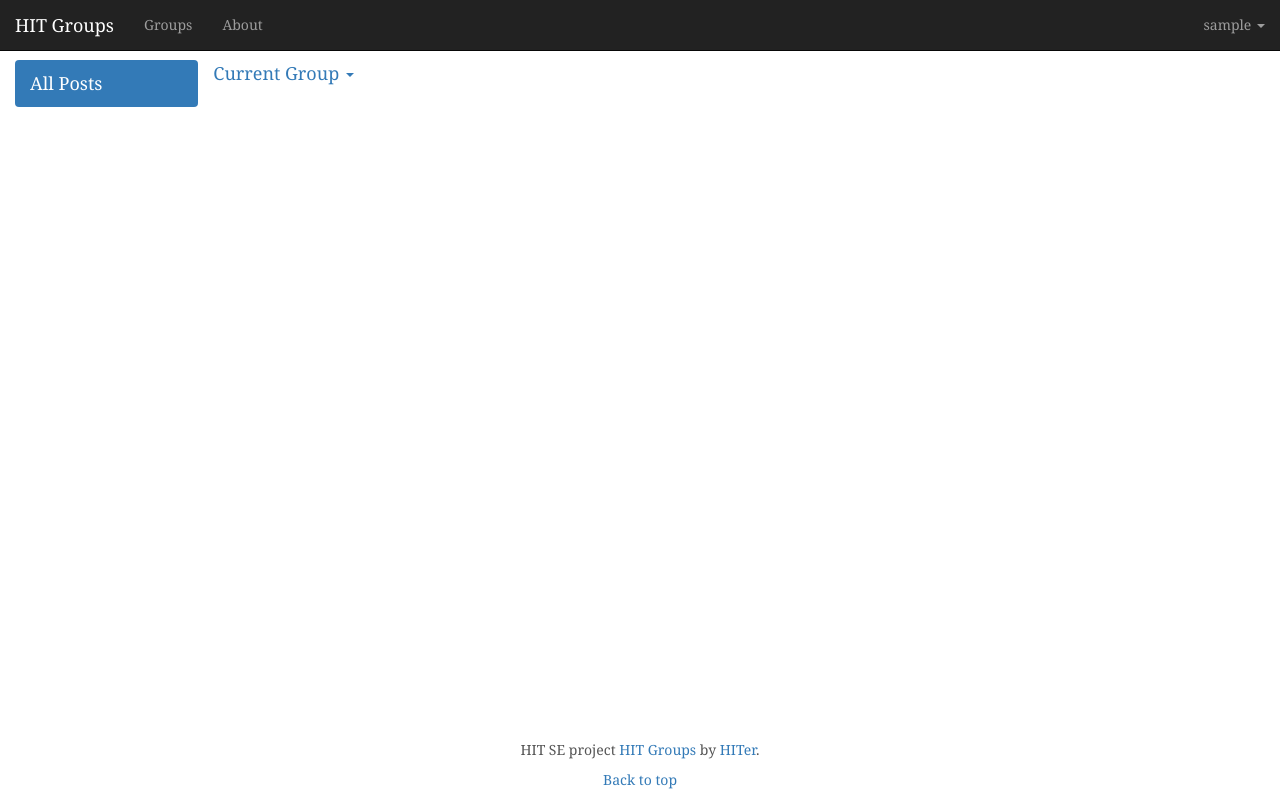
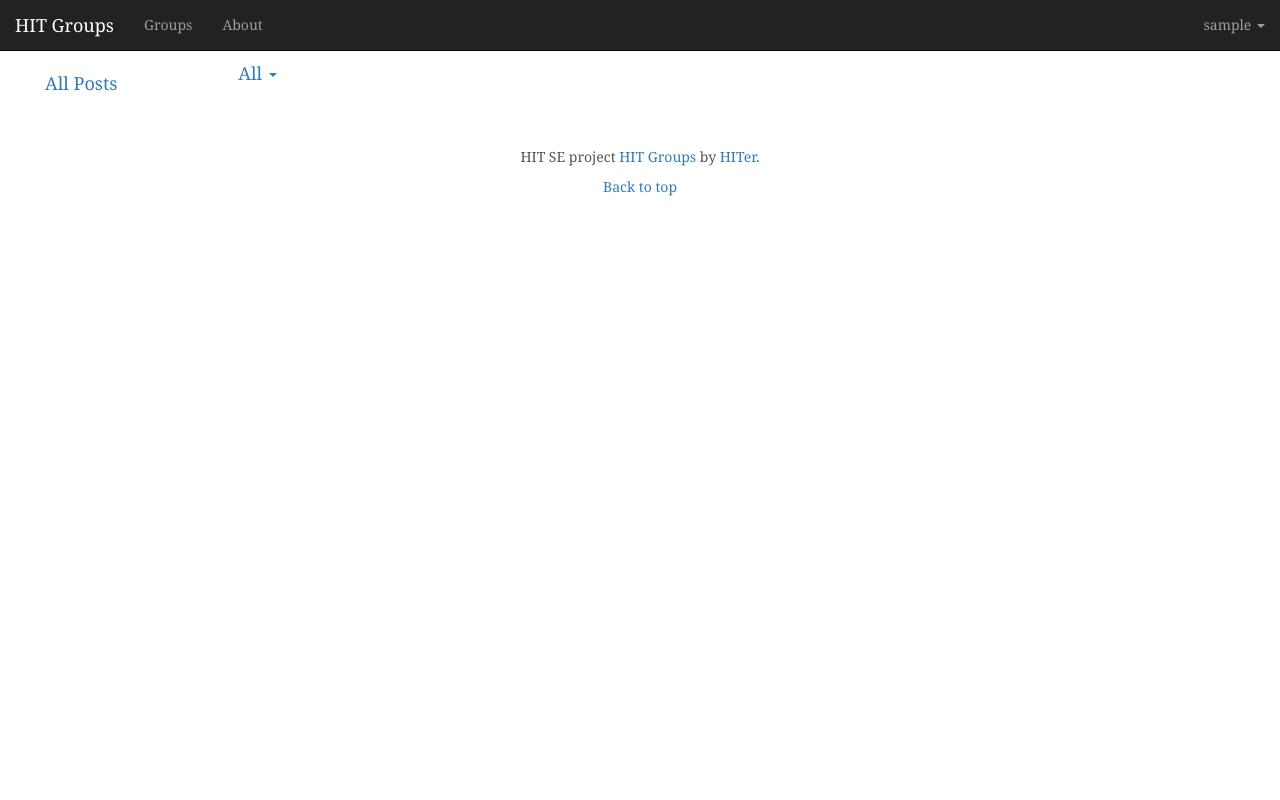
Before and after one commit to viciousstar/-, a Django app: page / in a window 1280 px wide. Run offline with Django 3.2, Linux system fonts and the light colour scheme; the visitor is signed in with stand-in values (Sample User, id 1); data that the repository does not hold is empty; some libraries are stand-ins or nearby versions.

Commit message:
add func to index.html

```diff
--- a/HIT_Groups/Groups/templates/Groups/GroupDetail.html
+++ b/HIT_Groups/Groups/templates/Groups/GroupDetail.html
@@ -1,7 +1,7 @@
 {% extends "Users/base.html" %}
 {% load staticfiles %}
 {% block headblock %}
-<link href="{% static " css/groups.css" %}" rel="stylesheet">
+<link href="{% static "css/groups.css" %}" rel="stylesheet">
 {% endblock headblock %}
 {% block content %}
 <h1>{{ group.name }}</h1>
--- a/HIT_Groups/Users/templates/Users/base.html
+++ b/HIT_Groups/Users/templates/Users/base.html
@@ -20,7 +20,7 @@
 
         .footer {
             width: 100%;
-            position: absolute;
+            position: relative;
             bottom: 0;
             text-align: center;
         }
@@ -62,11 +62,13 @@
         </div>
     </nav>
     </div>
+    <div style="min-height: 100%">
     {% block content %}
         <div id="content" class="container">
             <h1 class="defaulth1">圣·马家沟男子技校欢迎您</h1>
         </div>
     {% endblock content %}
+    </div>
     <footer class="footer">
       <p>HIT SE project <a href="https://github.com/viciousstar/SE-Project-HIT">HIT Groups</a> by <a href="#">HITer</a>.</p>
       <p>
--- a/HIT_Groups/Users/templates/Users/index.html
+++ b/HIT_Groups/Users/templates/Users/index.html
@@ -1,28 +1,27 @@
 {% extends "Users/base.html" %}
 {% load staticfiles %}
 {% block headblock %}
-    <link href="{% static "css/groups.css" %}" rel="stylesheet">
+<link href="{% static "css/groups.css" %}" rel="stylesheet">
 {% endblock headblock %}
 {% block content %}
 <div id="content" class="container-fluid main">
     <div class="row">
         <div class="col-md-2">
             <ul class="nav nav-pills nav-stacked">
-                <li class="active">
-                    <a href="#" >All Posts</a>
+                <li>
+                    <a href="/" >All Posts</a>
                 </li>
                 {% for group in groups %}
-                <li><a href="/groups/{{group.id}}"># {{group.name}}</a></li>
+                <li><a href="/?group={{group.id}}"># {{group.name}}</a></li>
                 {% endfor %}
             </ul>
         </div>
         <div class="col-md-10">
             <div class="row">
                 <div class="dropdown">
-                    <a href="#" class="dropdown-toggle" data-toggle="dropdown" role="button" aria-haspopup="true" aria-expanded="false">Current Group <span class="caret"></span></a>
+                    <a href="#" class="dropdown-toggle" data-toggle="dropdown" role="button" aria-haspopup="true" aria-expanded="false">{{cur_group.name}} <span class="caret"></span></a>
                     <ul class="dropdown-menu">
-                        <li><a href= "#">Profile</a></li>
-                        <li><a href="#">Log out</a></li>
+                        <li><a href="/groups/{{cur_group.id}}">Detial</a></li>
                     </ul>
                 </div>
             </div>
@@ -31,12 +30,29 @@
                     {% for post in posts %}
                     <div class="post">
                         <p>{{post.text}}</p>
-                        <p class="post-meta">January 1, 2014 by <a href="#">Mark</a></p>
+                        <p class="post-meta">{{post.posted_time}} by <a href="/users/{{post.author.id}}">{{post.author.username}}</a></p>
                     </div>
                     {% endfor %}
                     <p></p>
                 </div>
             </div>
+            {% if cur_group.id != None %}
+            <div class="row">
+                <form action="{% url 'Posts:post_create' cur_group.id %}" method="post">
+                    {% csrf_token %}
+                    <div class="form-update">
+                        <div class="form-group" style="
+                            width: 90%;
+                            display: inline-block;
+                            ">
+                            <label for="id_text" class="sr-only"></label>
+                            <input type="text" class="form-control" id="id_text" name="text"></textarea>
+                        </div>
+                        <button type="submit" class="btn btn-primary">New Post</button>
+                    </div>
+                </form>
+            </div>
+            {% endif %}
         </div>
     </div>
 </div>
--- a/HIT_Groups/Users/views.py
+++ b/HIT_Groups/Users/views.py
@@ -9,13 +9,19 @@ from Users.forms import MyUserForm
 
 
 def root(request, format=None):
-    groups = []
     posts = []
     if request.user.is_authenticated():
         groups = request.user.my_groups.all()
-        for p in groups:
-            posts.extend(p.post_group.all())
-    return render(request, "Users/index.html", {"groups": groups, "posts": posts})
+        if "group" in request.GET:
+            cur_group = request.user.my_groups.get(id=int(request.GET["group"]))
+            posts.extend(cur_group.post_group.all())
+            return render(request, "Users/index.html", {"groups": groups, "cur_group": cur_group, "posts": posts})
+        else:
+            for p in groups:
+                posts.extend(p.post_group.all())
+            groups.name = "All"
+            return render(request, "Users/index.html", {"groups": groups, "cur_group": groups, "posts": posts})
+
 
 
 def login(request):
--- a/HIT_Groups/static/css/groups.css
+++ b/HIT_Groups/static/css/groups.css
@@ -43,15 +43,31 @@ h6, .h6 {
   line-height: 1.5;
 }
 
+.row {
+  margin-left: 0px;
+  margin-right: 0px;
+}
 /*
  * Blog posts
  */
 
 .post-list {
   margin-bottom: 60px;
+  margin-top: 10px;
 }
 
 .post-meta {
   margin-bottom: 20px;
   color: #999;
 }
+
+
+.post p {
+  word-break: break-all;
+}
+
+.create-post {
+  position: fixed;
+    bottom: 0px;
+    width: 80%
+}
```
Also changed, not shown: HIT_Groups/Posts/migrations/0003_merge.py (added), HIT_Groups/static/css/updateform.css (line endings or trailing spaces).
